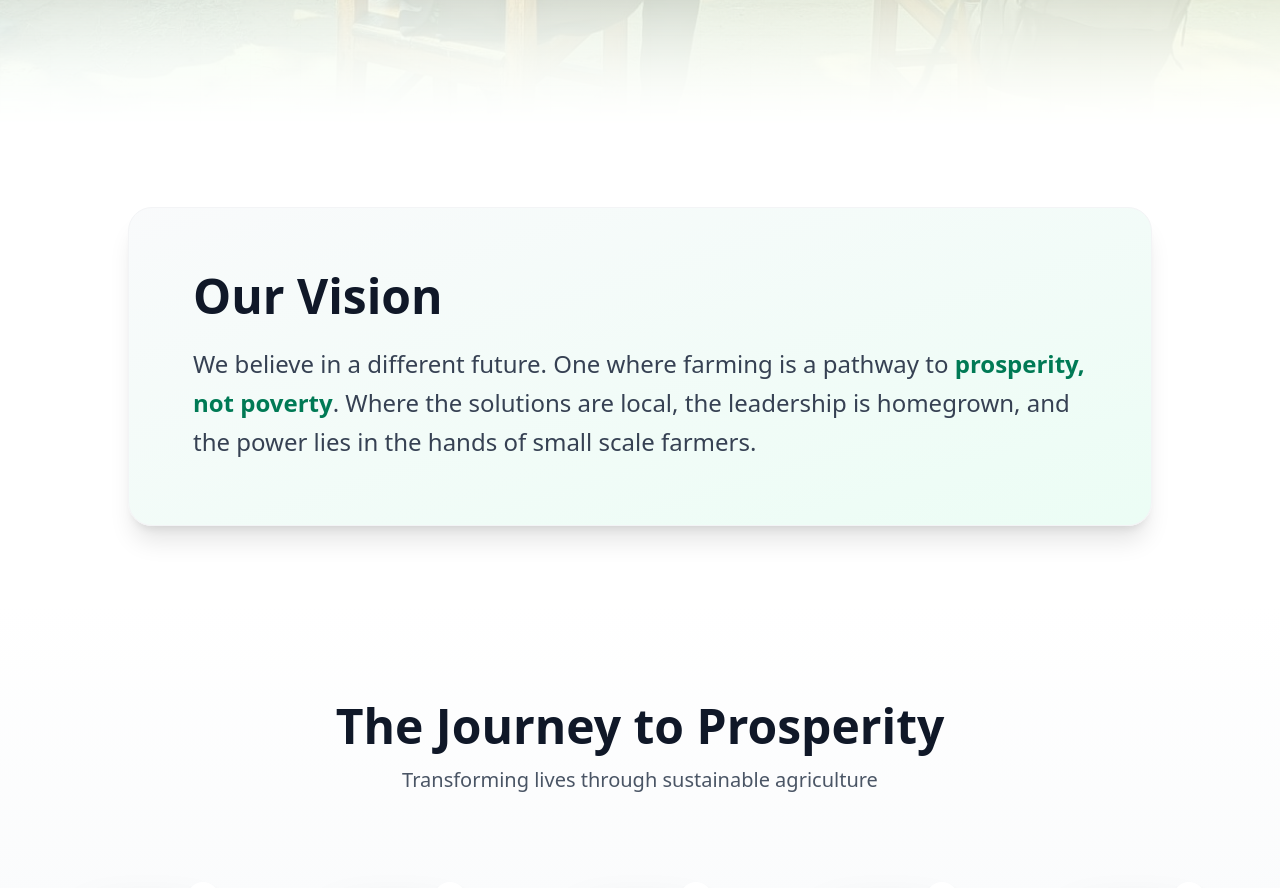
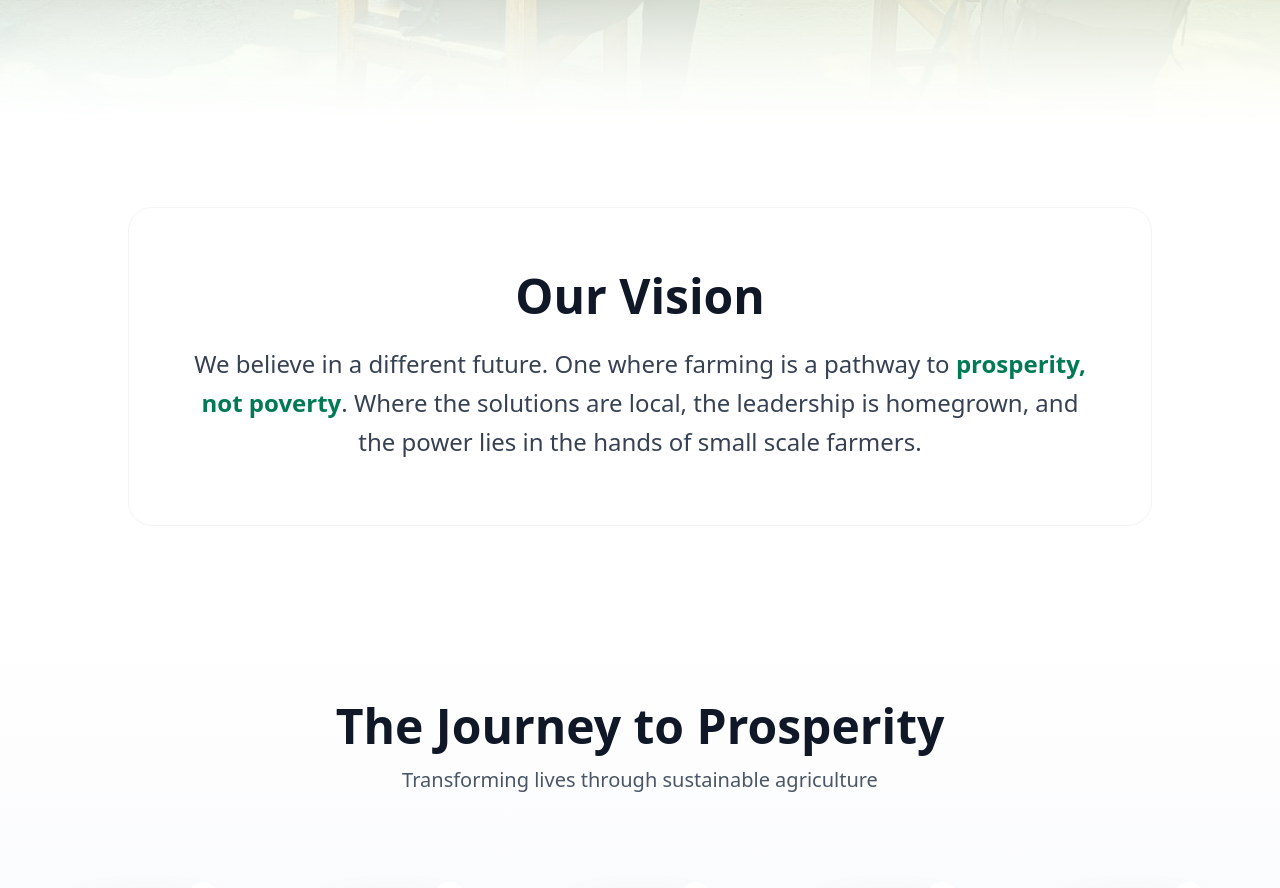
Before and after one commit to Mhando-Z/HervegWeb, a Next.js app: page /aboutus/visionmission in a window 1280 px wide. Shown: the part 865-1753 px from the top of the page. Built offline with nearby package versions, Linux system fonts and the light colour scheme; a web font is replaced by a local one.

Commit message:
Phase One

```diff
--- a/src/app/aboutus/visionmission/Vision.jsx
+++ b/src/app/aboutus/visionmission/Vision.jsx
@@ -212,14 +212,14 @@ const VisionValues = () => {
       </section>
 
       {/* Vision Statement */}
-      <section className="py-20 px-4 sm:px-6 lg:px-8 bg-white">
+      <section className="py-20 px-4 sm:px-6 lg:px-8 ">
         <motion.div
           initial={{ opacity: 0 }}
           whileInView={{ opacity: 1 }}
           viewport={{ once: true, margin: "-100px" }}
           className="max-w-5xl mx-auto"
         >
-          <div className="bg-linear-to-br from-gray-50 to-emerald-50 rounded-3xl p-10 md:p-16 shadow-xl border border-gray-100">
+          <div className="  rounded-3xl p-10 md:p-16  flex-col items-center justify-center text-center border border-gray-100">
             <h2 className="text-4xl md:text-5xl font-bold text-gray-900 mb-6">
               Our Vision
             </h2>
```
